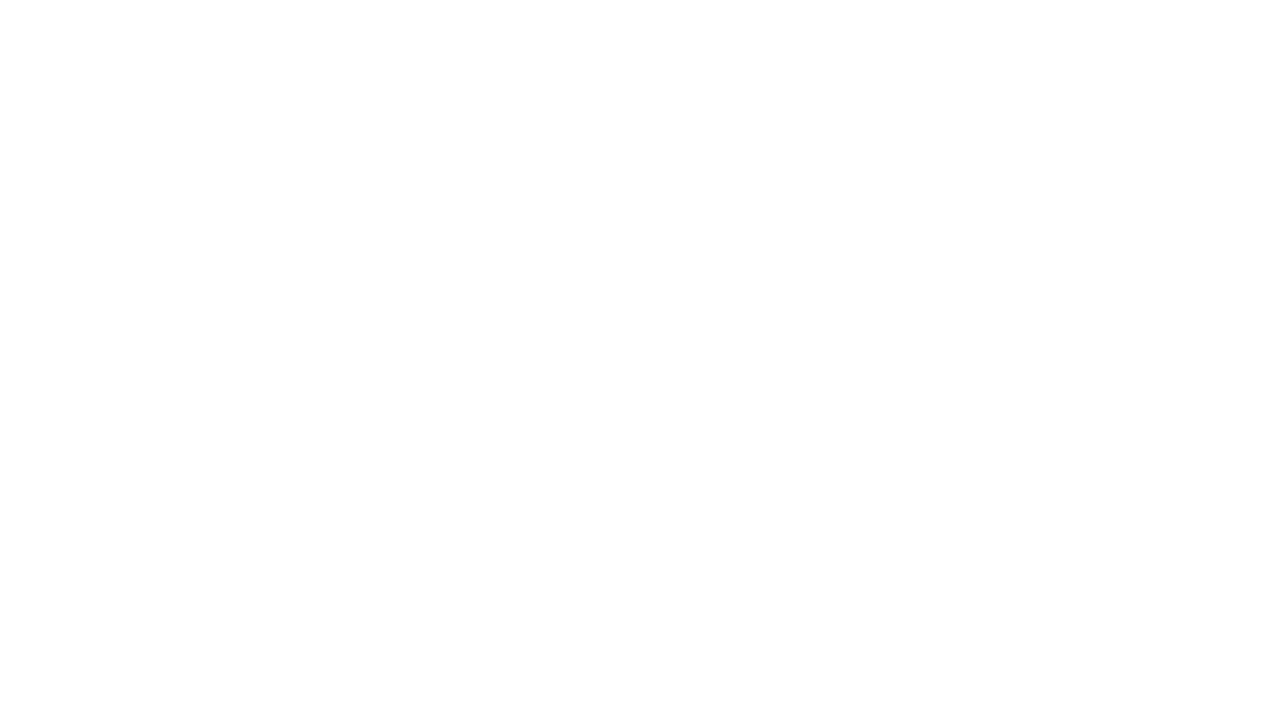
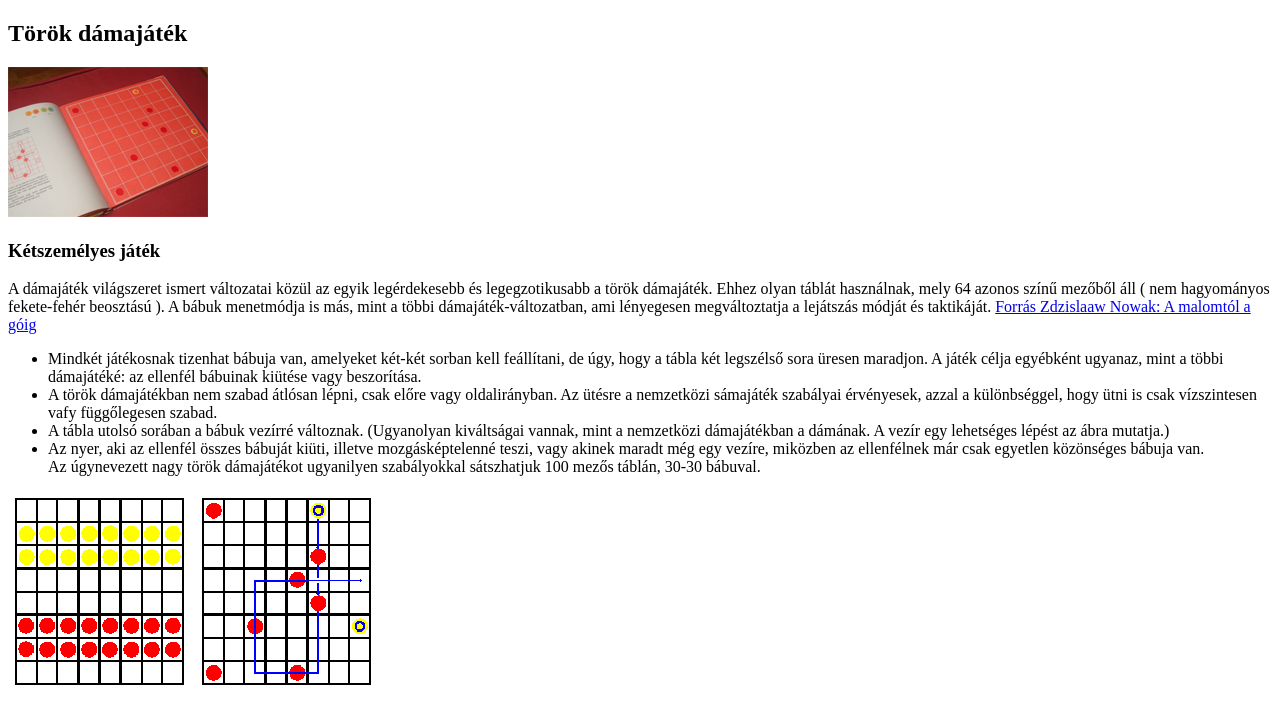
Before and after one commit to ace-md/nov18-chequers, a plain HTML site: page index.html in a window 1280 px wide. Drawn offline with Linux system fonts and the light colour scheme.

Commit message:
add content

```diff
--- a/index.html
+++ b/index.html
@@ -7,6 +7,22 @@
     <link rel="stylesheet" href="style.css">
 </head>
 <body>
+    <h2>Török dámajáték</h2>
 
+    <div id="content">
+        <img id="board" src="JATEK.JPG" alt="Dámajáték">
+        <h3>Kétszemélyes játék</h3>
+        <p>A dámajáték világszeret ismert változatai közül az egyik legérdekesebb és legegzotikusabb a török dámajáték. Ehhez olyan táblát használnak, mely 64 azonos színű mezőből áll ( nem hagyományos fekete-fehér beosztású ). A bábuk menetmódja is más, mint a többi dámajáték-változatban, ami lényegesen megváltoztatja a lejátszás módját és taktikáját. <a href="KONYV.jpg">Forrás Zdzislaaw Nowak: A malomtól a góig</a></p>
+
+        <ul>
+            <li>Mindkét játékosnak tizenhat bábuja van, amelyeket két-két sorban kell feállítani, de úgy, hogy a tábla két legszélső sora üresen maradjon. A játék célja egyébként ugyanaz, mint a többi dámajátéké: az ellenfél bábuinak kiütése vagy beszorítása.</li>
+            <li>A török dámajátékban nem szabad átlósan lépni, csak előre vagy oldalirányban. Az ütésre a nemzetközi sámajáték szabályai érvényesek, azzal a különbséggel, hogy ütni is csak vízszintesen vafy függőlegesen szabad.</li>
+            <li>A tábla utolsó sorában a bábuk vezírré változnak. (Ugyanolyan kiváltságai vannak, mint a nemzetközi dámajátékban a dámának. A vezír egy lehetséges lépést az ábra mutatja.)</li>
+            <li>Az nyer, aki az ellenfél összes bábuját kiüti, illetve mozgásképtelenné teszi, vagy akinek maradt még egy vezíre, miközben az ellenfélnek már csak egyetlen közönséges bábuja van.<br>Az úgynevezett nagy török dámajátékot ugyanilyen szabályokkal sátszhatjuk 100 mezős táblán, 30-30 bábuval.</li>
+        </ul>
+
+        <img id="def" src="T1.GIF" alt="Dáma alapállás">
+        <img id="step" src="T2.GIF" alt="Dáma lépés példa">
+    </div>
 </body>
 </html>
```
